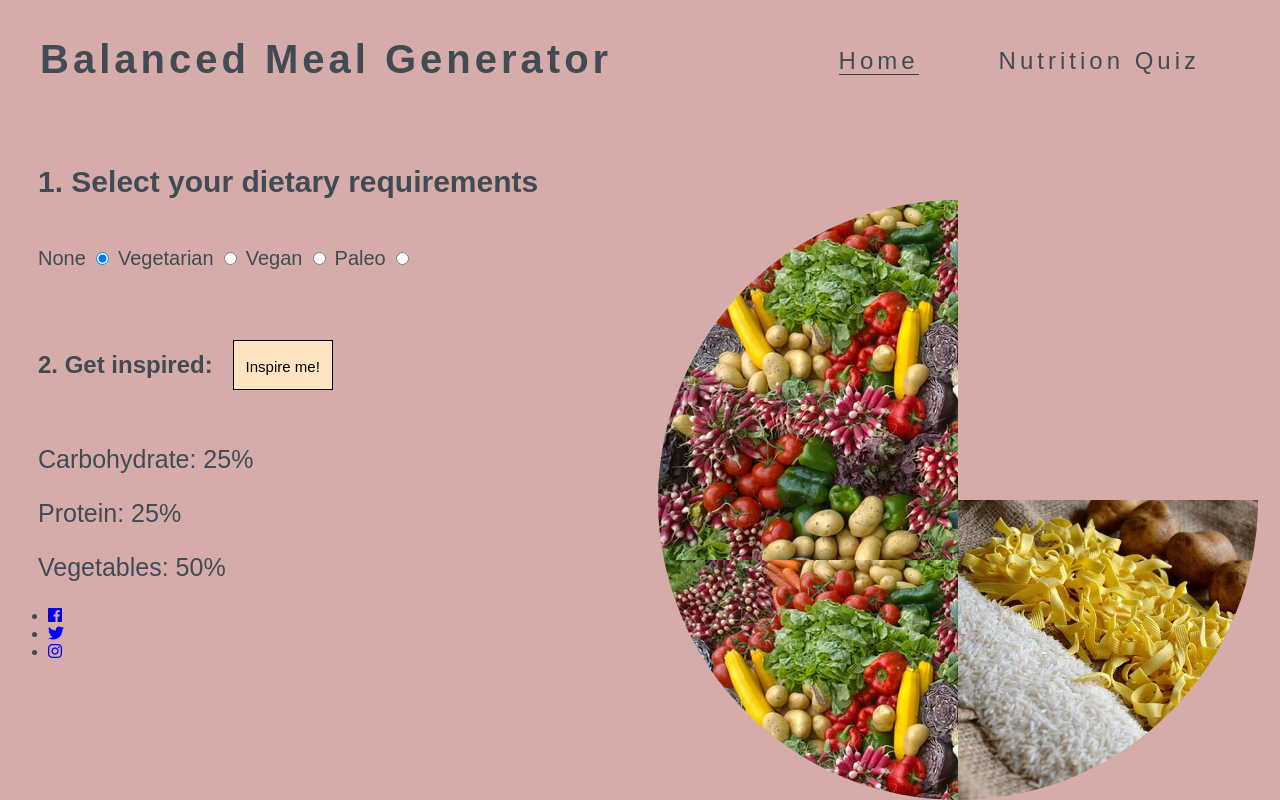
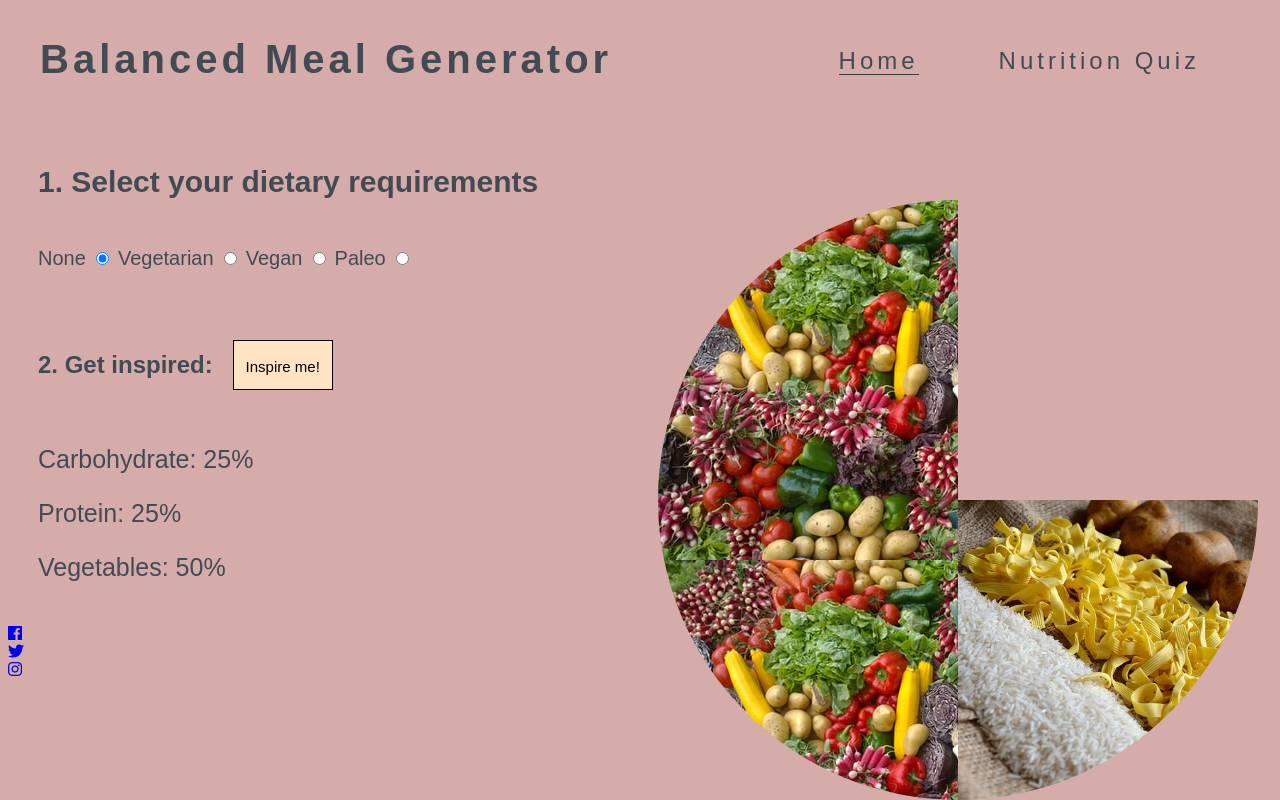
Before and after one commit to rocrill/meal-generator, a plain HTML site: page index.html in a window 1280 px wide. Shown: the top 800 px of the page. Drawn offline with Linux system fonts and the light colour scheme; a web font is replaced by a local one.

```diff
--- a/assets/css/style.css
+++ b/assets/css/style.css
@@ -127,6 +127,10 @@ body {
   padding-top: 130px;
 }
 
+.social-networks {
+  display:inline;
+}
+
 /*
 #result-and-message {
   font-size: 20px;
@@ -142,6 +146,8 @@ body {
 
 }
 */
+
+/* Mobile media query */
 
 @media screen and (max-width: 800px) {
   #menu {
```
